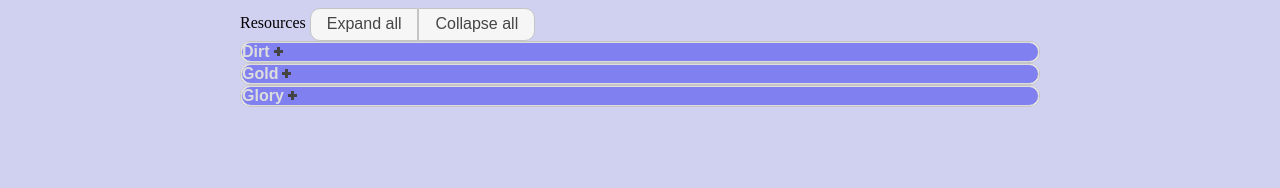
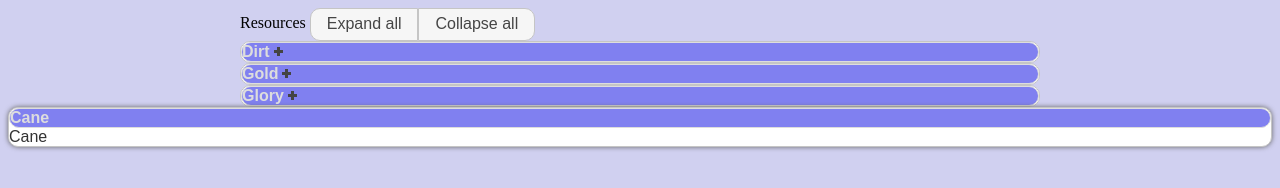
Before and after one commit to drachlyznardh/recipes, a plain HTML site: page recipes/page.html in a window 1280 px wide. Drawn offline with Linux system fonts and the light colour scheme.

Commit message:
Playing with style

```diff
--- a/recipes/engine.js
+++ b/recipes/engine.js
@@ -1,6 +1,8 @@
 
 const build_resources = (gd) => {
 	const div = $('.resources');
+	// div.addClass('ui-widget-header ui-corner-all');
+	div.addClass('ui-corner-all');
 	$(`<span>Resources</span>
 		<div class="controlgroup">
 			<input class="expand all" type="button" value="Expand all" />
--- a/recipes/page.html
+++ b/recipes/page.html
@@ -18,5 +18,10 @@
 		<div class="main">
 			<div class="resources"></div>
 		</div>
+
+		<div class="ui-widget ui-widget-content ui-widget-shadow ui-corner-all">
+			<div class="ui-widget-header ui-corner-all">Cane</div>
+			<div class="ui-widget-_content ui-corner-bottom">Cane</div>
+		</div>
 	</body>
 </html>
```
